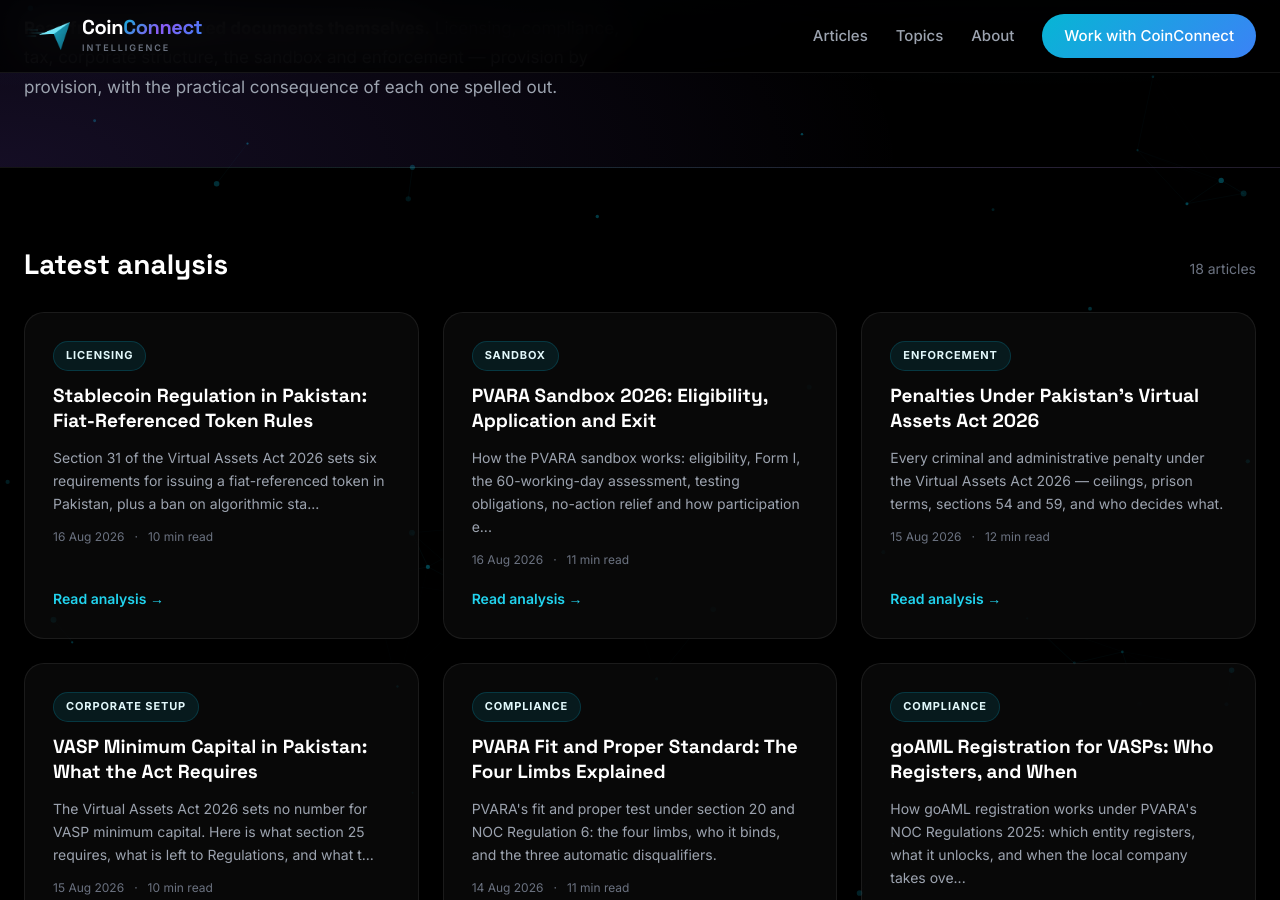
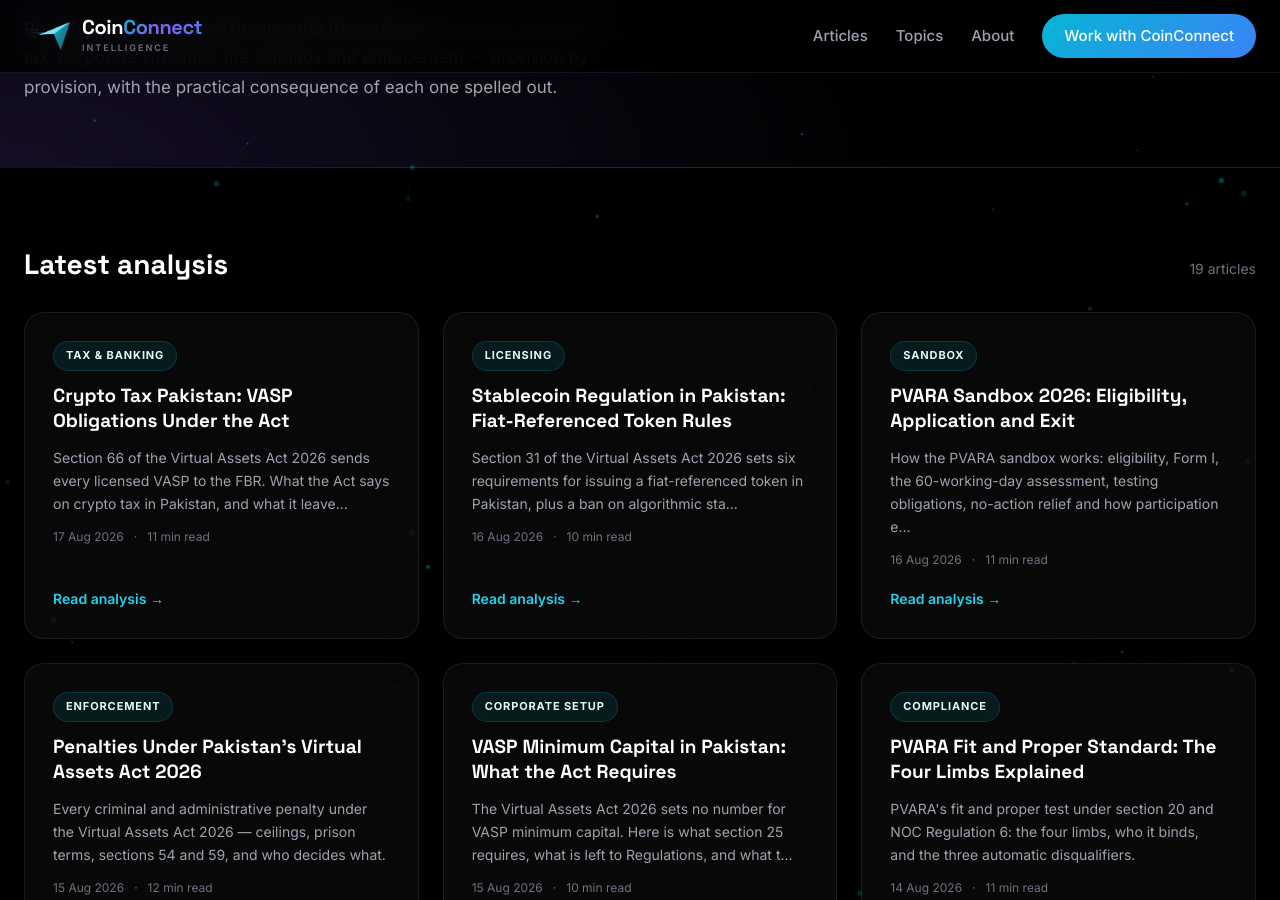
Before and after one commit to coinconnect-pk/coinconnect-pk.github.io, a Jekyll site: the page built from index.html, in a window 1280 px wide and 900 px high, scrolled down 447 px. Built offline with Jekyll 4.4.1, drawn with Linux system fonts in a browser that asks for light colours.

Commit message:
Publish article for 2026-08-17

```diff
--- a/_data/linkmap.yml
+++ b/_data/linkmap.yml
@@ -292,3 +292,6 @@ blog:
   - url: "https://blog.coinconnect.site/stablecoin-regulation-in-pakistan-fiat-referenced-token-rules/"
     title: "Stablecoin Regulation in Pakistan: Fiat-Referenced Token Rules"
     topics: [stablecoin, regulation, fiat, referenced, token, rules, licensing]
+  - url: "https://blog.coinconnect.site/crypto-tax-pakistan-vasp-obligations-under-the-act/"
+    title: "Crypto Tax Pakistan: VASP Obligations Under the Act"
+    topics: [crypto, tax, vasp, obligations, under, act, banking]
--- a/_data/published-log.csv
+++ b/_data/published-log.csv
@@ -17,3 +17,4 @@ date,source,title,words
 2026-08-15,queue,"Penalties Under Pakistan's Virtual Assets Act 2026",2479
 2026-08-16,queue,"PVARA Sandbox 2026: Eligibility, Application and Exit",2307
 2026-08-16,queue,"Stablecoin Regulation in Pakistan: Fiat-Referenced Token Rules",2134
+2026-08-17,queue,"Crypto Tax Pakistan: VASP Obligations Under the Act",2260
```
Also changed, not shown: _posts/2026-08-17-crypto-tax-pakistan-vasp-obligations-under-the-act.md (renamed from _queue/019-crypto-tax-pakistan-vasp-obligations-under-the-act.md, +1 -1 lines).
